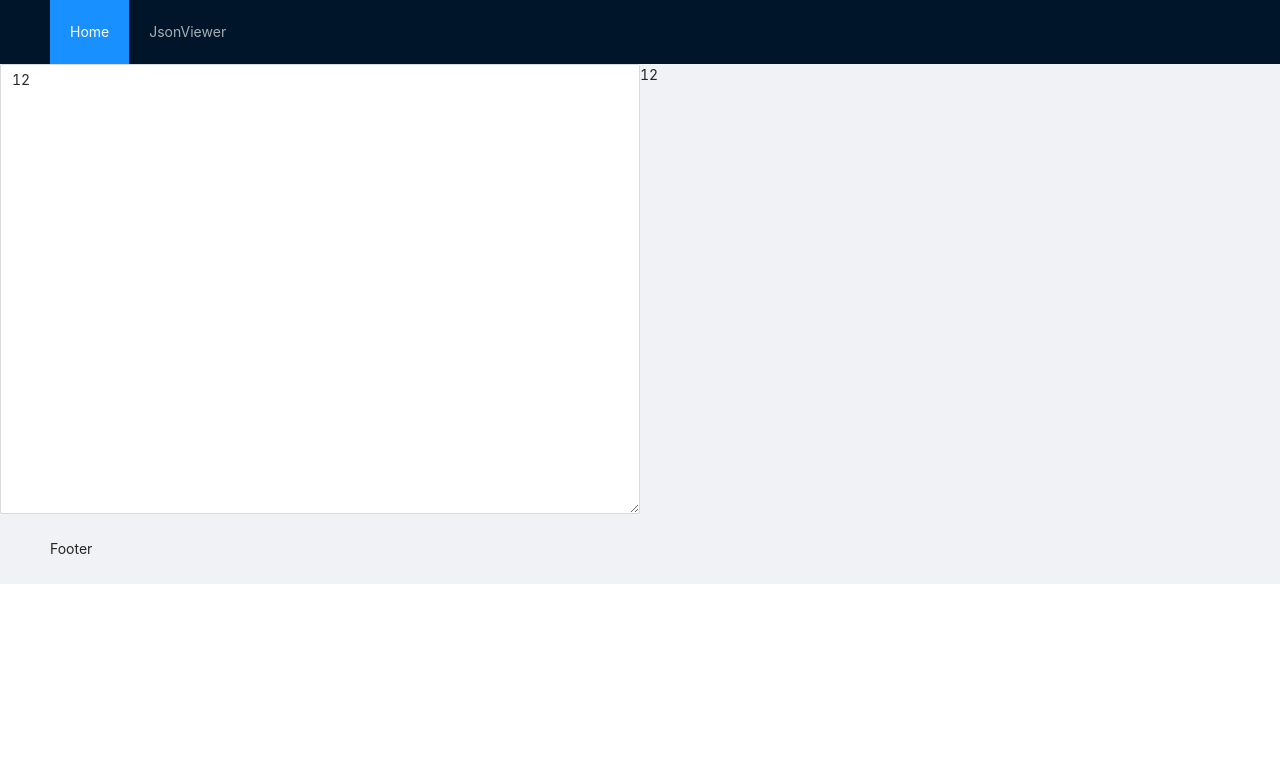
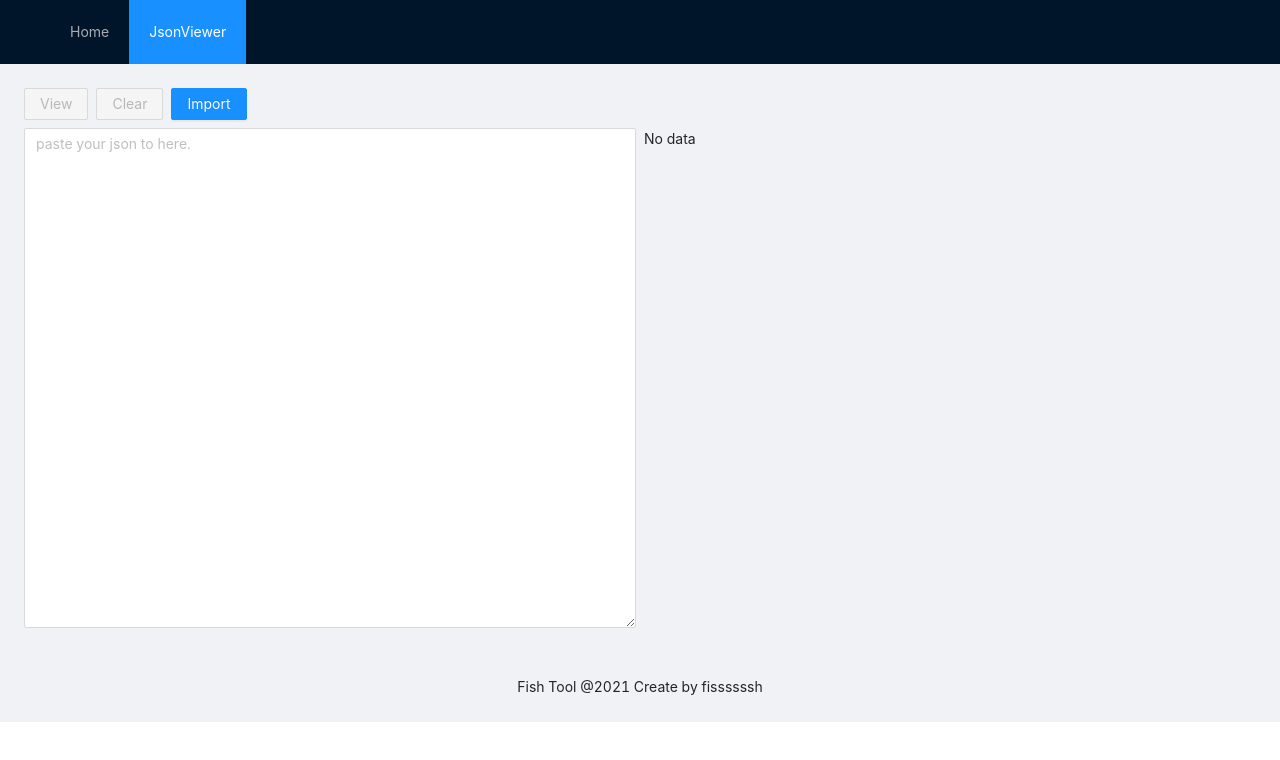
Before and after one commit to fissssssh/fish-tool, a React (Create React App) app: page /json-viewer in a window 1280 px wide. Shown: the top 760 px of the page. Built offline with nearby package versions, Linux system fonts and the light colour scheme.

Commit message:
完成JsonViewer

```diff
--- a/src/App.css
+++ b/src/App.css
@@ -1,39 +1 @@
-@import '~antd/dist/antd.css';
-.App {
-  text-align: center;
-}
-
-.App-logo {
-  height: 40vmin;
-  pointer-events: none;
-}
-
-@media (prefers-reduced-motion: no-preference) {
-  .App-logo {
-    animation: App-logo-spin infinite 20s linear;
-  }
-}
-
-.App-header {
-  background-color: #282c34;
-  min-height: 100vh;
-  display: flex;
-  flex-direction: column;
-  align-items: center;
-  justify-content: center;
-  font-size: calc(10px + 2vmin);
-  color: white;
-}
-
-.App-link {
-  color: #61dafb;
-}
-
-@keyframes App-logo-spin {
-  from {
-    transform: rotate(0deg);
-  }
-  to {
-    transform: rotate(360deg);
-  }
-}
+@import "~antd/dist/antd.css";
--- a/src/App.js
+++ b/src/App.js
@@ -3,16 +3,16 @@ import { Link } from "react-router-dom";
 import { Layout, Menu } from "antd";
 import React from "react";
 import routes from "./router";
-
-import { Switch, Route } from "react-router-dom";
+import { Switch, Route, useLocation } from "react-router-dom";
 
 const { Header, Footer, Content } = Layout;
-class App extends React.Component {
-  render() {
+
+export default function App() {
+  let location = useLocation();
   return (
     <Layout>
       <Header>
-          <Menu theme="dark" mode="horizontal" defaultSelectedKeys={["/"]}>
+        <Menu theme="dark" mode="horizontal" defaultSelectedKeys={[location.pathname]}>
           {routes.map((route) => (
             <Menu.Item key={route.path}>
               <Link to={route.path}>{route.name}</Link>
@@ -20,17 +20,14 @@ class App extends React.Component {
           ))}
         </Menu>
       </Header>
-        <Content>
+      <Content style={{ padding: "24px" }}>
         <Switch>
           {routes.map((route) => (
             <Route key={route.path} exact path={route.path} component={route.component}></Route>
           ))}
         </Switch>
       </Content>
-        <Footer>Footer</Footer>
+      <Footer style={{ textAlign: "center" }}>Fish Tool @2021 Create by fissssssh</Footer>
     </Layout>
   );
 }
-}
-
-export default App;
--- a/src/modules/home/index.js
+++ b/src/modules/home/index.js
@@ -1,9 +1,5 @@
 import React from "react";
 
-class Home extends React.Component {
-  render() {
-    return <h1>Home</h1>;
-  }
+export default function Home() {
+  return <h1>Home</h1>;
 }
-
-export default Home;
--- a/src/modules/json-viewer/index.js
+++ b/src/modules/json-viewer/index.js
@@ -1,21 +1,90 @@
-import React from "react";
-import { Row, Col, Input } from "antd";
+import React, { useState } from "react";
+import { Row, Col, Input, Button, Tree, Typography, Space, Upload } from "antd";
+import JsonLine from "./json-line";
 const { TextArea } = Input;
-class JsonViewer extends React.Component {
-  constructor(props) {
-    super(props);
-    this.state = { input: "12" };
+const { Text } = Typography;
+
+export default function JsonViewer() {
+  const [input, setInput] = useState("");
+  const [jsonViewTree, setJsonViewTree] = useState([]);
+
+  function btnViewClicked() {
+    const root = JSON.parse(input);
+    const tree = jsonToTree("root", root);
+    setJsonViewTree(tree);
   }
-  render() {
-    return (
-      <Row>
-        <Col span={12}>
-          <TextArea rows={20} value={this.state.input} onChange={(e) => this.setState({ input: e.target.value })} />
-        </Col>
-        <Col span={12}>{this.state.input}</Col>
-      </Row>
-    );
+  function btnClearClicked() {
+    setInput("");
+    setJsonViewTree([]);
   }
+  function btnImportClicked(file) {
+    debugger;
+    const fr = new FileReader();
+    fr.onload = (e) => {
+      setInput(e.target.result);
+    };
+    fr.readAsText(file);
+    // stop upload and don't show in upload list.
+    return Upload.LIST_IGNORE;
+  }
+  function jsonToTree(parentKey, root) {
+    const tree = [];
+    for (const propertyName in root) {
+      const treeKey = `${parentKey}:${propertyName}`;
+      const element = root[propertyName];
+      let propertyType = typeof element;
+      if (propertyType === "object") {
+        if (element === null) {
+          tree.push({
+            key: treeKey,
+            title: <JsonLine propertyName={propertyName} propertyType={"null"} value={"null"} />,
+          });
+          continue;
+        }
+        if (Array.isArray(element)) {
+          propertyType = `array[${element.length}]`;
+        }
+        tree.push({
+          key: treeKey,
+          title: <JsonLine propertyName={propertyName} propertyType={propertyType} value={null} />,
+          children: jsonToTree(treeKey, element),
+        });
+      } else {
+        tree.push({
+          key: treeKey,
+          title: <JsonLine propertyName={propertyName} propertyType={propertyType} value={element} />,
+        });
+      }
+    }
+    return tree;
+  }
+
+  return (
+    <Row gutter={[8, 8]}>
+      <Col span={24}>
+        <Space>
+          <Button disabled={!input} onClick={btnViewClicked} type="primary">
+            View
+          </Button>
+          <Button disabled={!input} onClick={btnClearClicked}>
+            Clear
+          </Button>
+          <Upload accept=".json" beforeUpload={btnImportClicked}>
+            <Button type="primary">Import</Button>
+          </Upload>
+        </Space>
+      </Col>
+      <Col span={12}>
+        <TextArea
+          style={{ height: "500px" }}
+          value={input}
+          onChange={(e) => setInput(e.target.value)}
+          placeholder="paste your json to here."
+        />
+      </Col>
+      <Col span={12}>
+        {jsonViewTree && jsonViewTree.length > 0 ? <Tree height={500} treeData={jsonViewTree} /> : <Text>No data</Text>}
+      </Col>
+    </Row>
+  );
 }
-
-export default JsonViewer;
--- /dev/null
+++ b/src/modules/json-viewer/json-line.css
@@ -0,0 +1,12 @@
+.json-value-string {
+  color: #fa8c16;
+}
+.json-value-boolean {
+  color: #2f54eb;
+}
+.json-value-number {
+  color: #722ed1;
+}
+.json-value-null {
+  color: #eb2f96;
+}
--- /dev/null
+++ b/src/modules/json-viewer/json-line.js
@@ -0,0 +1,23 @@
+import React from "react";
+import "./json-line.css";
+import { Typography, Space, Tag } from "antd";
+const { Text } = Typography;
+
+export default function JsonLine(props) {
+  let jsonValue;
+  if (props.value) {
+    let displayValue = props.value.toString();
+    if (props.propertyType === "string") {
+      displayValue = `"${displayValue}"`;
+    }
+    jsonValue = <Text className={"json-value-" + props.propertyType}>{displayValue}</Text>;
+  }
+  return (
+    <Space size="small">
+      <Text strong>{props.propertyName}</Text>
+      <Tag>{props.propertyType}</Tag>
+      {props.value && <Text strong>:</Text>}
+      {jsonValue}
+    </Space>
+  );
+}
```
Lines whose indentation alone changed are shown as unchanged.
